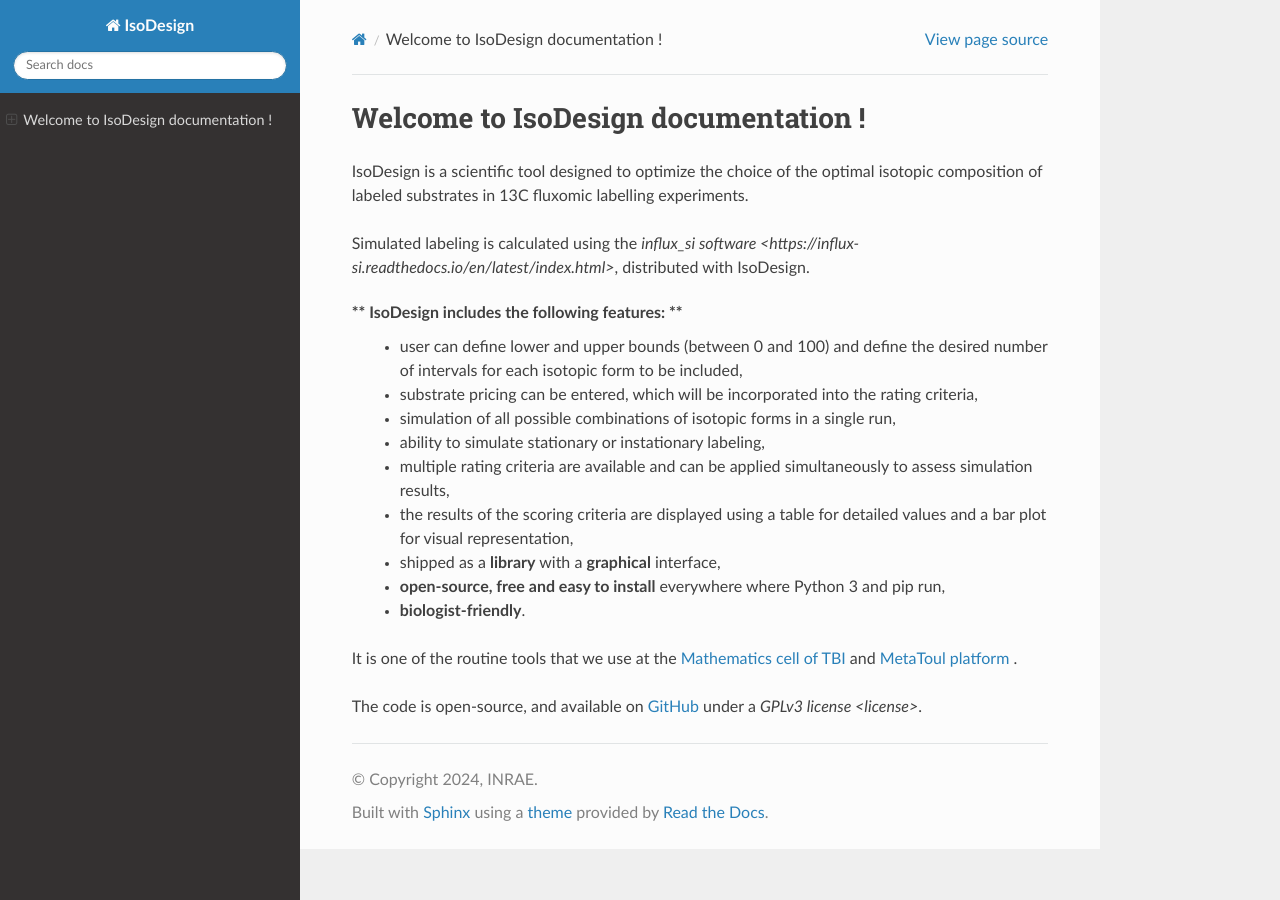
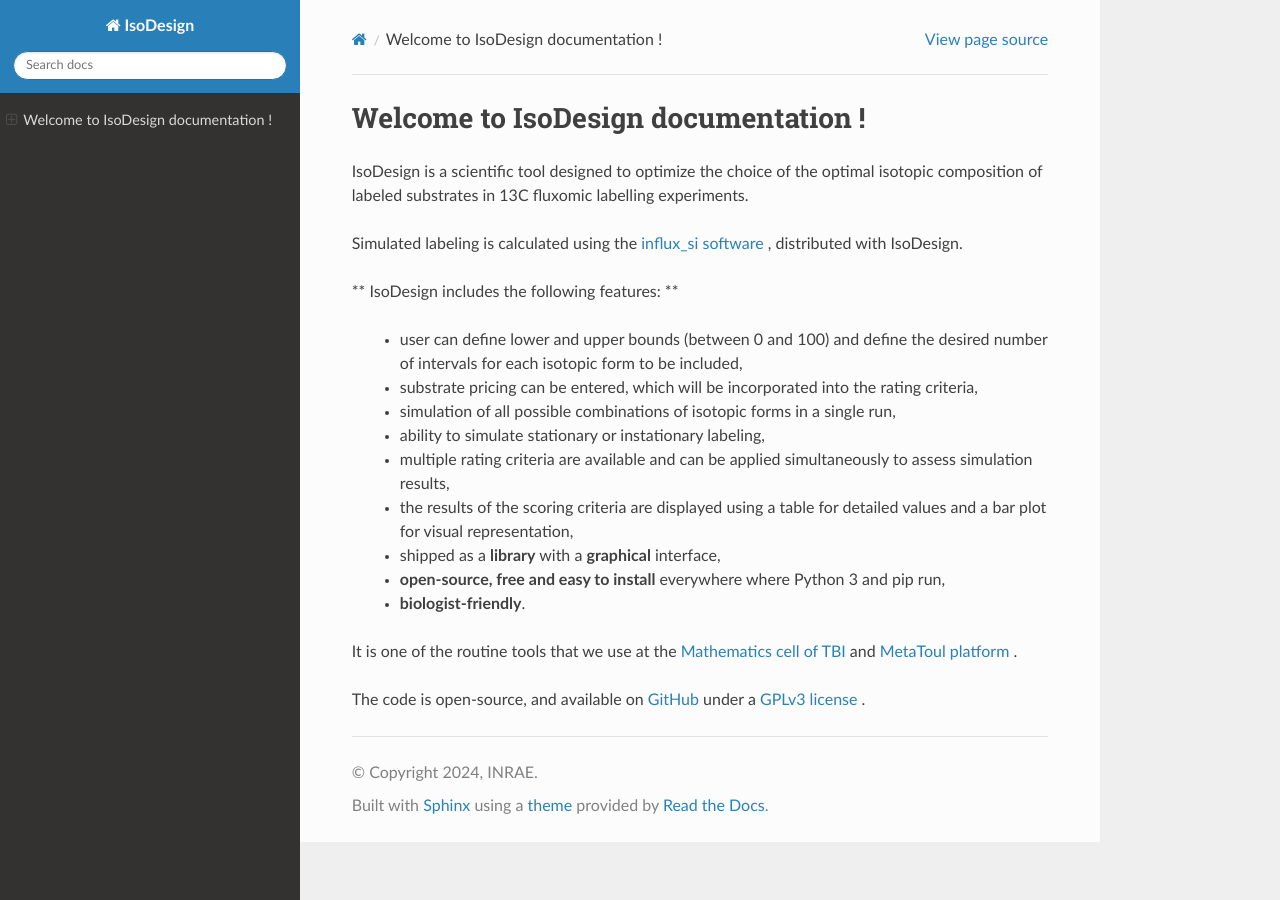
Before and after one commit to MetaboHUB-MetaToul-FluxoMet/IsoDesign, a Sphinx documentation site: the page built from docs/index.rst, in a window 1280 px wide. Built offline with Sphinx 7.4.7 and the Read the Docs theme 3.1.0, drawn with Linux system fonts in a browser that asks for light colours; pages that are not in the unit, such as notebooks, are missing from menus.

Commit message:
Update documentation and add requirements.txt

```diff
--- a/docs/index.rst
+++ b/docs/index.rst
@@ -10,9 +10,10 @@
 IsoDesign is a scientific tool designed to optimize the choice of the optimal
 isotopic composition of labeled substrates in 13C fluxomic labelling experiments.
 
-Simulated labeling is calculated using the `influx_si software <https://influx-si.readthedocs.io/en/latest/index.html>`, distributed with IsoDesign.
+Simulated labeling is calculated using the `influx_si software <https://influx-si.readthedocs.io/en/latest/index.html/>`_ , distributed with IsoDesign.
 
 ** IsoDesign includes the following features: **
+
    * user can define lower and upper bounds (between 0 and 100) and define the desired number of intervals for each isotopic form to be included,
    * substrate pricing can be entered, which will be incorporated into the rating criteria,
    * simulation of all possible combinations of isotopic forms in a single run,
@@ -28,7 +29,7 @@
 and `MetaToul platform <https://mth-metatoul.com/>`_ .
 
 The code is open-source, and available on `GitHub <https://github.com/MetaboHUB-MetaToul-FluxoMet/IsoDesign/>`_ under a
-`GPLv3 license <license>`.
+`GPLv3 license <license>`_ .
 
 .. toctree::
    :maxdepth: 2
```
Also changed, not shown: docs/requirements.txt (added, +7 -0 lines).
